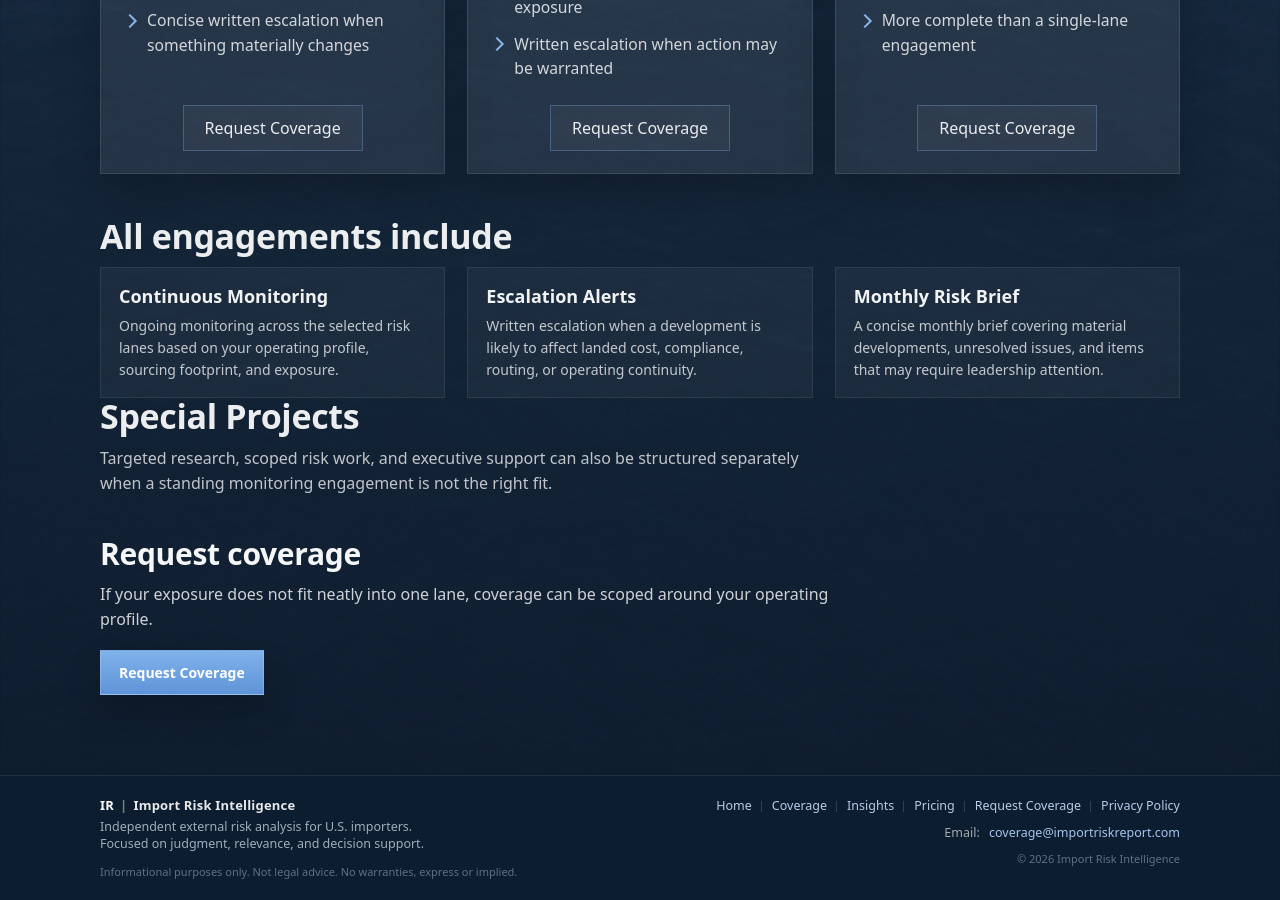
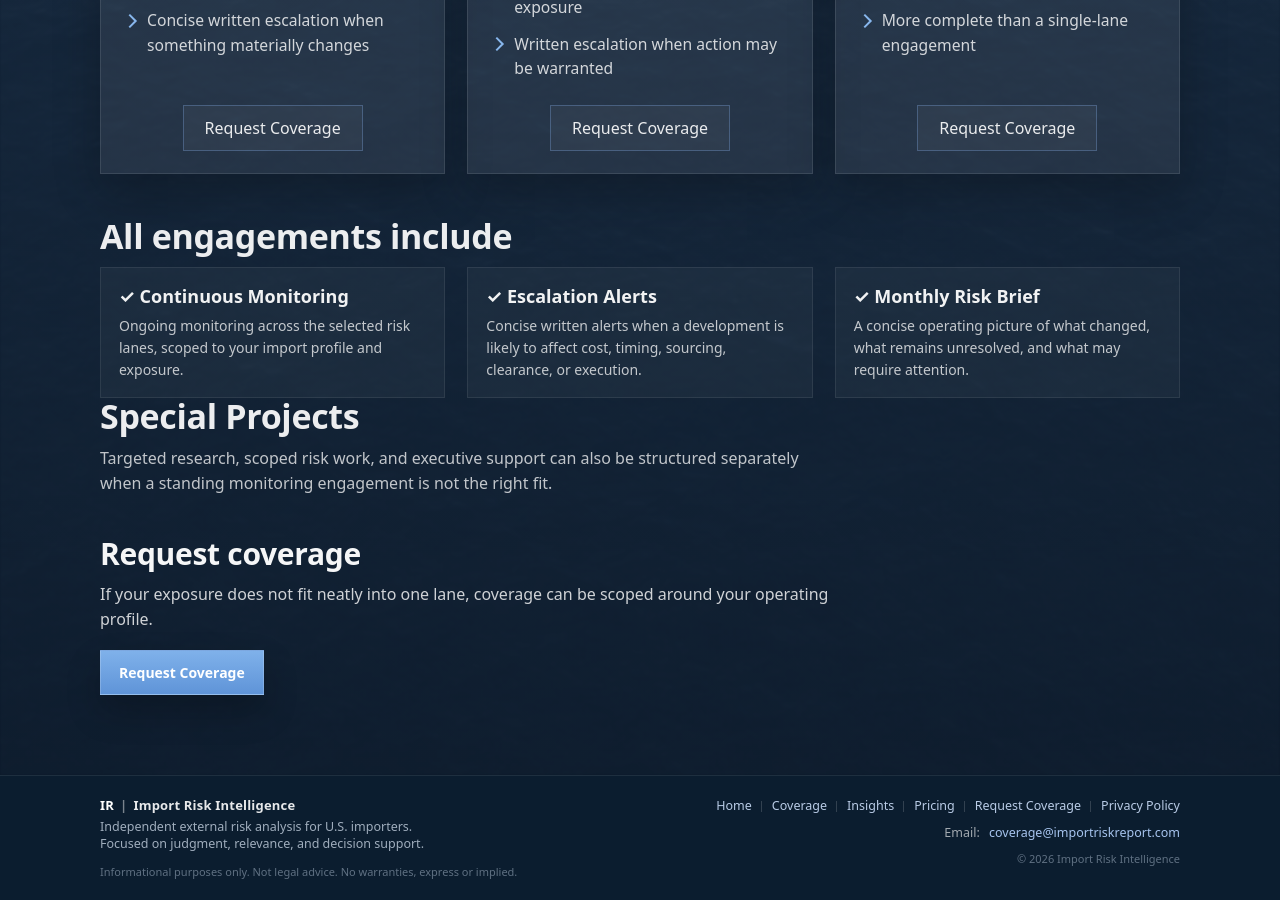
Before and after one commit to importrisk/import-risk-intelligence-site, a Jekyll site: the page built from pricing.html, in a window 1280 px wide and 900 px high, scrolled down 1307 px. Built offline with Jekyll 4.4.1, drawn with Linux system fonts in a browser that asks for light colours.

Commit message:
Update pricing.html

```diff
--- a/pricing.html
+++ b/pricing.html
@@ -161,23 +161,32 @@ description: Pricing and scope options for Import Risk Intelligence.
 
  <div class="pricing-includes-grid">
   <div class="pricing-include-item">
-      <h3 class="pricing-include-title">Continuous Monitoring</h3>
+    <h3 class="pricing-include-title">
+      <span class="pricing-include-icon" aria-hidden="true">✓</span>
+      <span>Continuous Monitoring</span>
+    </h3>
     <p class="pricing-include-text">
-        Ongoing monitoring across the selected risk lanes based on your operating profile, sourcing footprint, and exposure.
+      Ongoing monitoring across the selected risk lanes, scoped to your import profile and exposure.
     </p>
   </div>
 
   <div class="pricing-include-item">
-      <h3 class="pricing-include-title">Escalation Alerts</h3>
+    <h3 class="pricing-include-title">
+      <span class="pricing-include-icon" aria-hidden="true">✓</span>
+      <span>Escalation Alerts</span>
+    </h3>
     <p class="pricing-include-text">
-        Written escalation when a development is likely to affect landed cost, compliance, routing, or operating continuity.
+      Concise written alerts when a development is likely to affect cost, timing, sourcing, clearance, or execution.
     </p>
   </div>
 
   <div class="pricing-include-item">
-      <h3 class="pricing-include-title">Monthly Risk Brief</h3>
+    <h3 class="pricing-include-title">
+      <span class="pricing-include-icon" aria-hidden="true">✓</span>
+      <span>Monthly Risk Brief</span>
+    </h3>
     <p class="pricing-include-text">
-        A concise monthly brief covering material developments, unresolved issues, and items that may require leadership attention.
+      A concise operating picture of what changed, what remains unresolved, and what may require attention.
     </p>
   </div>
 </div>
```
Lines whose indentation alone changed are shown as unchanged.
